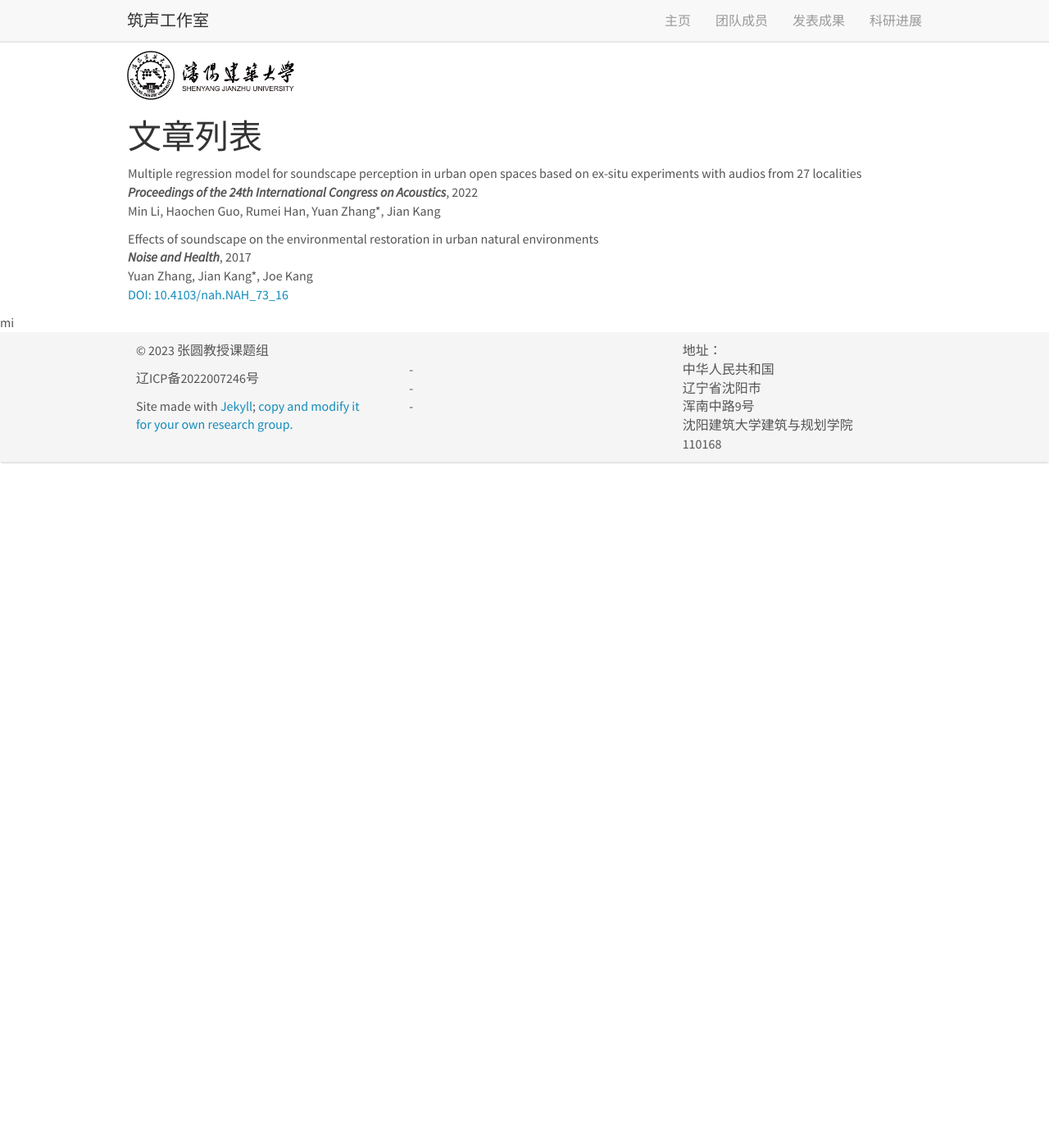
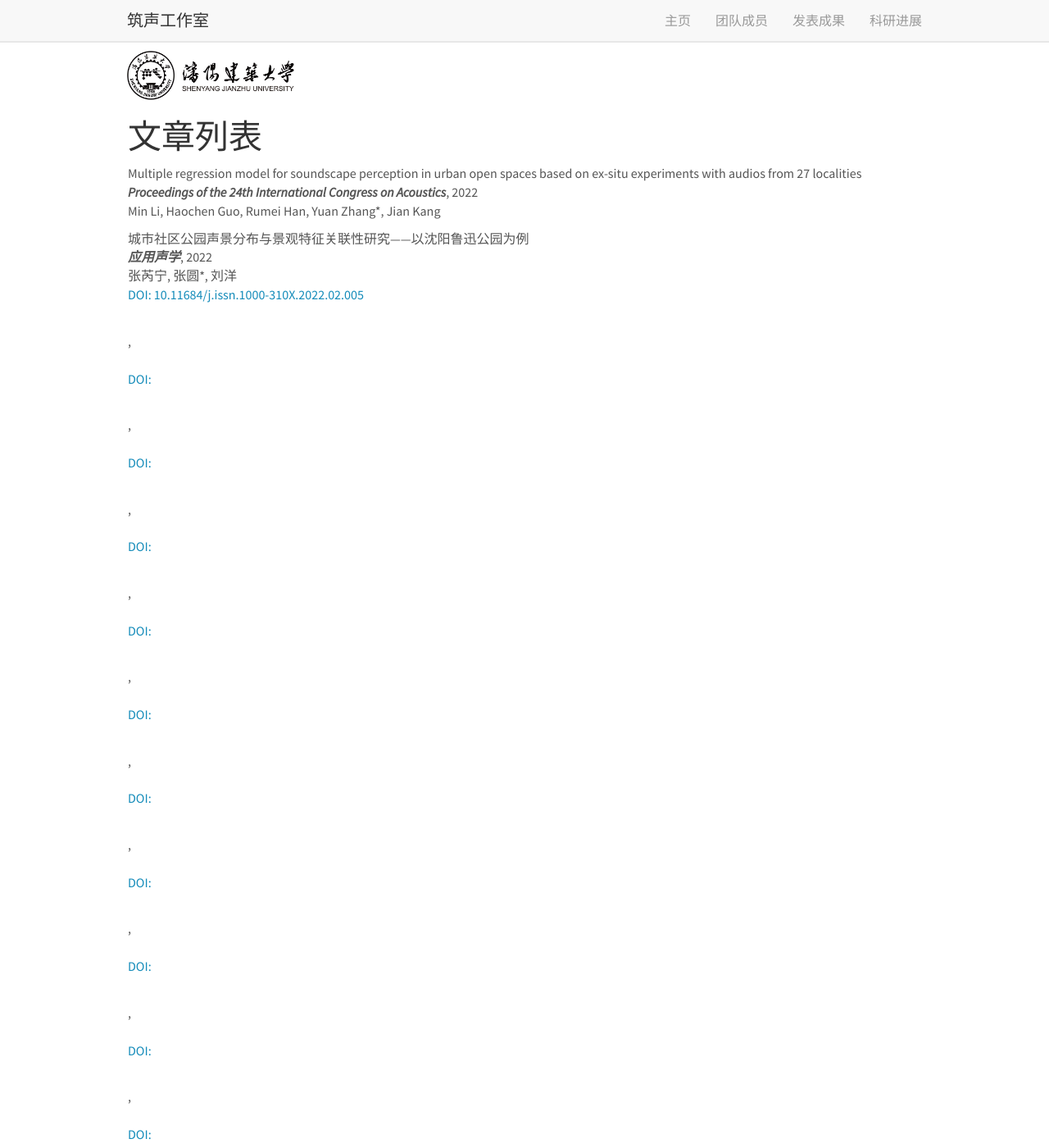
Before and after one commit to BZM2000/BZM2000.github.iottt, a Jekyll site: the page built from _pages/publications.md, in a window 1280 px wide and 1400 px high. Shown: the whole window at 82% size. Built offline with Jekyll 4.4.1, drawn with Linux system fonts in a browser that asks for light colours; nearby versions of some CDN libraries; some of the changed text lies outside the part shown.

Commit message:
Update publist.yml

```diff
--- a/_data/publist.yml
+++ b/_data/publist.yml
@@ -3,11 +3,173 @@
   year: 2022
   authors: Min Li, Haochen Guo, Rumei Han, Yuan Zhang*, Jian Kang
 
+- title: "城市社区公园声景分布与景观特征关联性研究——以沈阳鲁迅公园为例"
+  journal: 应用声学
+  year: 2022
+  authors: 张芮宁, 张圆*, 刘洋
+  link:
+    url: http://yysx.cnjournals.cn/ch/reader/view_abstract.aspx?file_no=21323&flag=1
+    display:  "DOI: 10.11684/j.issn.1000-310X.2022.02.005"
 
+- title: ""
+  journal:
+  year:
+  authors:
+  link:
+    url:
+    display:  "DOI: "
 
+- title: ""
+  journal:
+  year:
+  authors:
+  link:
+    url:
+    display:  "DOI: "
 
+- title: ""
+  journal:
+  year:
+  authors:
+  link:
+    url:
+    display:  "DOI: "
 
+- title: ""
+  journal:
+  year:
+  authors:
+  link:
+    url:
+    display:  "DOI: "
 
+- title: ""
+  journal:
+  year:
+  authors:
+  link:
+    url:
+    display:  "DOI: "
+
+- title: ""
+  journal:
+  year:
+  authors:
+  link:
+    url:
+    display:  "DOI: "
+
+- title: ""
+  journal:
+  year:
+  authors:
+  link:
+    url:
+    display:  "DOI: "
+
+- title: ""
+  journal:
+  year:
+  authors:
+  link:
+    url:
+    display:  "DOI: "
+
+- title: ""
+  journal:
+  year:
+  authors:
+  link:
+    url:
+    display:  "DOI: "
+
+- title: ""
+  journal:
+  year:
+  authors:
+  link:
+    url:
+    display:  "DOI: "
+
+- title: ""
+  journal:
+  year:
+  authors:
+  link:
+    url:
+    display:  "DOI: "
+
+- title: ""
+  journal:
+  year:
+  authors:
+  link:
+    url:
+    display:  "DOI: "
+
+- title: ""
+  journal:
+  year:
+  authors:
+  link:
+    url:
+    display:  "DOI: "
+
+- title: ""
+  journal:
+  year:
+  authors:
+  link:
+    url:
+    display:  "DOI: "
+
+- title: ""
+  journal:
+  year:
+  authors:
+  link:
+    url:
+    display:  "DOI: "
+
+- title: ""
+  journal:
+  year:
+  authors:
+  link:
+    url:
+    display:  "DOI: "
+
+- title: ""
+  journal:
+  year:
+  authors:
+  link:
+    url:
+    display:  "DOI: "
+
+- title: ""
+  journal:
+  year:
+  authors:
+  link:
+    url:
+    display:  "DOI: "
+
+- title: ""
+  journal:
+  year:
+  authors:
+  link:
+    url:
+    display:  "DOI: "
+
+- title: ""
+  journal:
+  year:
+  authors:
+  link:
+    url:
+    display:  "DOI: "
 
 - title: "Effects of soundscape on the environmental restoration in urban natural environments"
   journal: Noise and Health
```
